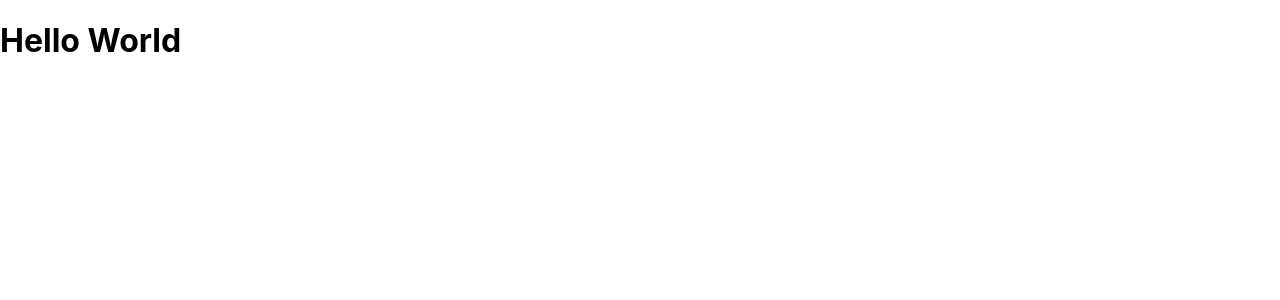
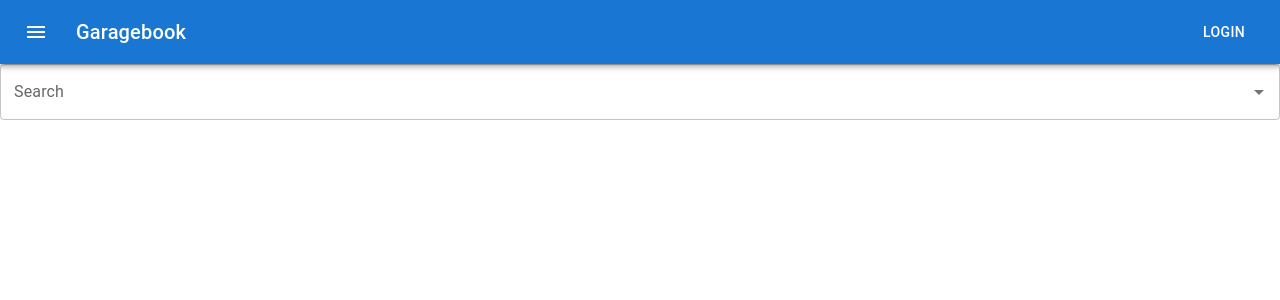
Before and after one commit to aidanamato/only-garage-sale, a React (Create React App) app in the folder client/: page / in a window 1280 px wide. Shown: the top 300 px of the page. Built offline with nearby package versions, Linux system fonts and the light colour scheme.

Commit message:
added navbar and search/tag

```diff
--- a/client/package.json
+++ b/client/package.json
@@ -5,7 +5,11 @@
   "dependencies": {
     "@emotion/react": "^11.6.0",
     "@emotion/styled": "^11.6.0",
+    "@material-ui/core": "^4.12.3",
+    "@material-ui/icons": "^4.11.2",
+    "@mui/icons-material": "^5.1.1",
     "@mui/material": "^5.1.1",
+    "@mui/system": "^5.1.1",
     "@testing-library/jest-dom": "^5.15.0",
     "@testing-library/react": "^11.2.7",
     "@testing-library/user-event": "^12.8.3",
--- a/client/src/App.js
+++ b/client/src/App.js
@@ -1,31 +1,37 @@
 import React from 'react';
 import { BrowserRouter as Router, Routes, Route } from 'react-router-dom';
 
+// import ReactDOM from 'react-dom';
+// import { StyledEngineProvider } from '@mui/material/styles';
 
 import './App.css';
 
 // components
-// import Nav from './components/Navbar';
+import Navbar from './components/Navbar';
 
 // pages
-import Home from './pages/Home';
+import Search from './pages/Search';
 import Login from './pages/Login';
 import Settings from './pages/Settings';
 import NoMatch from './pages/NoMatch';
 
-
+// ReactDOM.render(
+//   <StyledEngineProvider injectFirst>
+//     <Demo />
+//   </StyledEngineProvider>,
+//   document.querySelector("#root")
+// );
 
 function App() {
   return (
     <Router>
-
+      <Navbar />
         <Routes>
-          <Route exact path="/" element={<Home/>} />
+          <Route exact path="/" element={<Search/>} />
           <Route exact path="/login" element={<Login/>} />
           <Route exact path="/settings" element={<Settings/>} />
           <Route component={<NoMatch/>} />
         </Routes>
-
     </Router>
   );
 }
--- a/client/src/components/Navbar.js
+++ b/client/src/components/Navbar.js
@@ -1,6 +1,5 @@
-import React from 'react';
 import SignUpForm from './SignUp';
-import LoginForm from './Login';
+// import LoginForm from './Login';
 
 // import mui here
 import * as React from 'react';
@@ -11,11 +10,12 @@ import Typography from '@mui/material/Typography';
 import Button from '@mui/material/Button';
 import IconButton from '@mui/material/IconButton';
 import MenuIcon from '@mui/icons-material/Menu';
+import { sizing } from '@mui/system';
 
-import Auth from '../utils/auth';
+// import Auth from '../utils/auth';
 
 const AppNavbar = () => {
-  const [showModal, setShowModal] = useState(false);
+  // const [showModal, setShowModal] = useState(false);
 
   return (
     <Box sx={{ flexGrow: 1 }}>
@@ -31,7 +31,7 @@ const AppNavbar = () => {
             <MenuIcon />
           </IconButton>
           <Typography variant="h6" component="div" sx={{ flexGrow: 1 }}>
-            News
+            Garagebook
           </Typography>
           <Button color="inherit">Login</Button>
         </Toolbar>
--- a/client/src/pages/Home.js
+++ /dev/null
@@ -1,10 +0,0 @@
-import React from 'react';
-// import
-
-const Home = () => {
-  return (
-    <h1>Hello World</h1>
-  );
-};
-
-export default Home;
--- /dev/null
+++ b/client/src/pages/Search.js
@@ -0,0 +1,53 @@
+import * as React from 'react';
+import { BrowserRouter as Router, Routes, Route } from 'react-router-dom';
+
+// import
+import Checkbox from '@mui/material/Checkbox';
+import TextField from '@mui/material/TextField';
+import Autocomplete from '@mui/material/Autocomplete';
+import CheckBoxOutlineBlankIcon from '@mui/icons-material/CheckBoxOutlineBlank';
+import CheckBoxIcon from '@mui/icons-material/CheckBox';
+
+const icon = <CheckBoxOutlineBlankIcon fontSize="small" />;
+const checkedIcon = <CheckBoxIcon fontSize="small" />;
+
+export default function Search() {
+  return (
+    <Autocomplete
+      multiple
+      id="checkboxes-tags-demo"
+      options={filter}
+      disableCloseOnSelect
+      getOptionLabel={(option) => option.title}
+      renderOption={(props, option, { selected }) => (
+        <li {...props}>
+          <Checkbox
+            icon={icon}
+            checkedIcon={checkedIcon}
+            style={{ marginRight: 8 }}
+            checked={selected}
+          />
+          {option.title}
+        </li>
+      )}
+      style={{ width: 'auto' }}
+      renderInput={(params) => (
+        <TextField {...params} label="Search" placeholder="Filter" />
+      )}
+    />
+  );
+}
+
+const filter = [
+  { title: 'Furniture' },
+  { title: 'Electronics' },
+  { title: 'Kitchen' },
+  { title: 'Appliances' },
+  { title: 'Arts and Crafts' },
+  { title: 'Clothing' },
+  { title: 'Garden and Outdoors' },
+  { title: 'Pet' },
+  { title: 'Tools' },
+  { title: 'Jewelry' },
+  { title: 'Toys' },
+];
```
Also changed, not shown: 1 other file (tests, documents, lock files or other folders).
